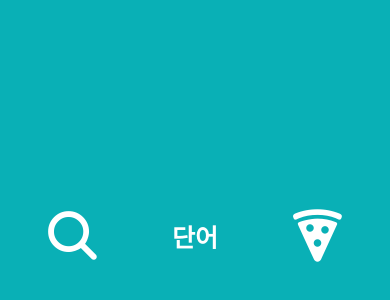
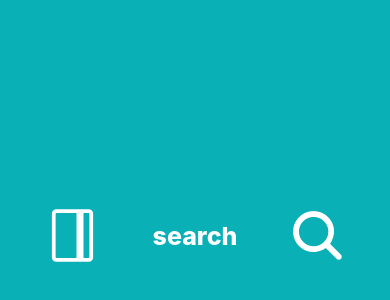
Before and after one commit to hyunjinnnnnp/nomad-lang-challenge-1, a React Native app: screen / in a window 390 px wide. Shown: the part 186-486 px from the top of the page. Built offline with nearby package versions, Linux system fonts and the light colour scheme.

Commit message:
Quiz: getting icons with index or random number

```diff
--- a/App.js
+++ b/App.js
@@ -64,6 +64,14 @@ const Answer = styled(Animated.createAnimatedComponent(View))`
 
 export default function App() {
   // Values
+  const [iconIndex, setIconIndex] = useState(0);
+  const [randomIndex, setRandomIndex] = useState(0);
+  const [randomTruthy, setRandomTruthy] = useState(0);
+  // returns random number 0 or 1
+  const getRandomTruthy = () => Math.floor(Math.random() * 2);
+  // max exclusive: should be ICONS_LENGTH + 1
+  const getRandomIconIndex = (min, max) =>
+    Math.floor(Math.random() * (max - min) + min);
   const position = useRef(new Animated.ValueXY()).current;
   const wordBgScale = useRef(new Animated.Value(0)).current;
   const wordBgOpacity = useRef(new Animated.Value(0)).current;
@@ -101,6 +109,7 @@ export default function App() {
     toValue: 0.5,
     useNativeDriver: true,
   });
+
   const checkScaleOne = Animated.spring(checkScale, {
     toValue: 3,
     easing: Easing.bounce,
@@ -115,6 +124,14 @@ export default function App() {
     useNativeDriver: true,
   });
 
+  const getIcons = () => {
+    setIconIndex((prev) => prev + 1);
+    const random = getRandomTruthy();
+    setRandomTruthy(random);
+    const randomIcon = getRandomIconIndex(0, ICONS_LENGTH + 1);
+    setRandomIndex(randomIcon);
+  };
+
   useEffect(() => {
     Animated.loop(
       Animated.sequence([
@@ -123,6 +140,9 @@ export default function App() {
       ])
     ).start();
   }, [wordBgScale]);
+  useEffect(() => {
+    getIcons();
+  }, []);
 
   // Pan Responders
   const panResponder = useRef(
@@ -136,7 +156,6 @@ export default function App() {
         });
       },
       onPanResponderMove: (_, { dx, dy }) => {
-        console.log(dx);
         position.setValue({
           x: dx,
           y: dy,
@@ -149,6 +168,10 @@ export default function App() {
           checkScaleOne,
           Animated.parallel([checkScaleTwo, checkOpacityTwo]),
         ]).start();
+        position.setValue({ x: 0, y: 0 });
+        wordScale.setValue(1);
+
+        getIcons();
         // 아니면 ??
       },
     })
@@ -174,7 +197,11 @@ export default function App() {
         />
       </Answer>
       <Quiz>
-        <Ionicons name={icons[1]} color="white" size={60} />
+        <Ionicons
+          name={randomTruthy ? icons[iconIndex] : icons[randomIndex]}
+          color="white"
+          size={60}
+        />
         <WordContainer
           {...panResponder.panHandlers}
           style={{ transform: position.getTranslateTransform() }}
@@ -185,9 +212,15 @@ export default function App() {
               opacity: wordBgOpacity,
             }}
           />
-          <Word style={{ transform: [{ scale: wordScale }] }}>단어</Word>
+          <Word style={{ transform: [{ scale: wordScale }] }}>
+            {icons[iconIndex]}
+          </Word>
         </WordContainer>
-        <Ionicons name="pizza" color="white" size={60} />
+        <Ionicons
+          name={!randomTruthy ? icons[iconIndex] : icons[randomIndex]}
+          color="white"
+          size={60}
+        />
       </Quiz>
     </Container>
   );
```
